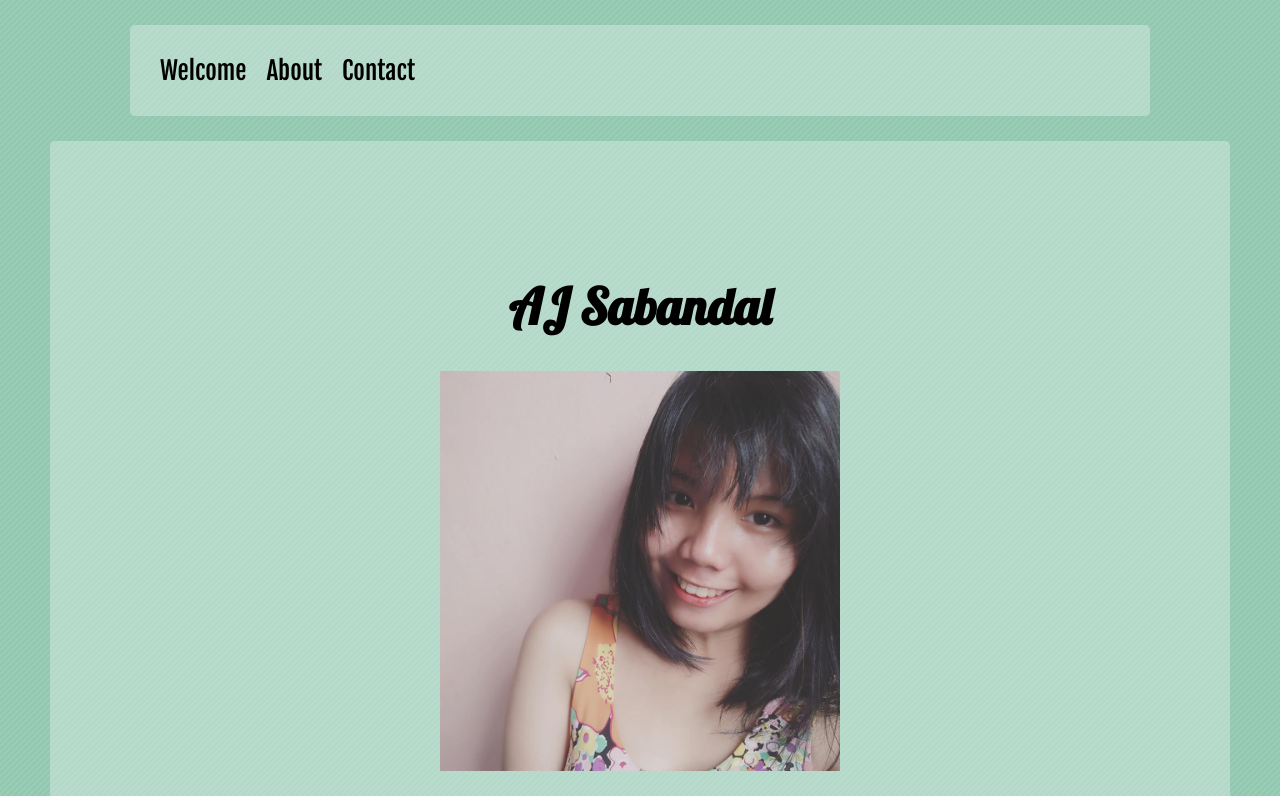
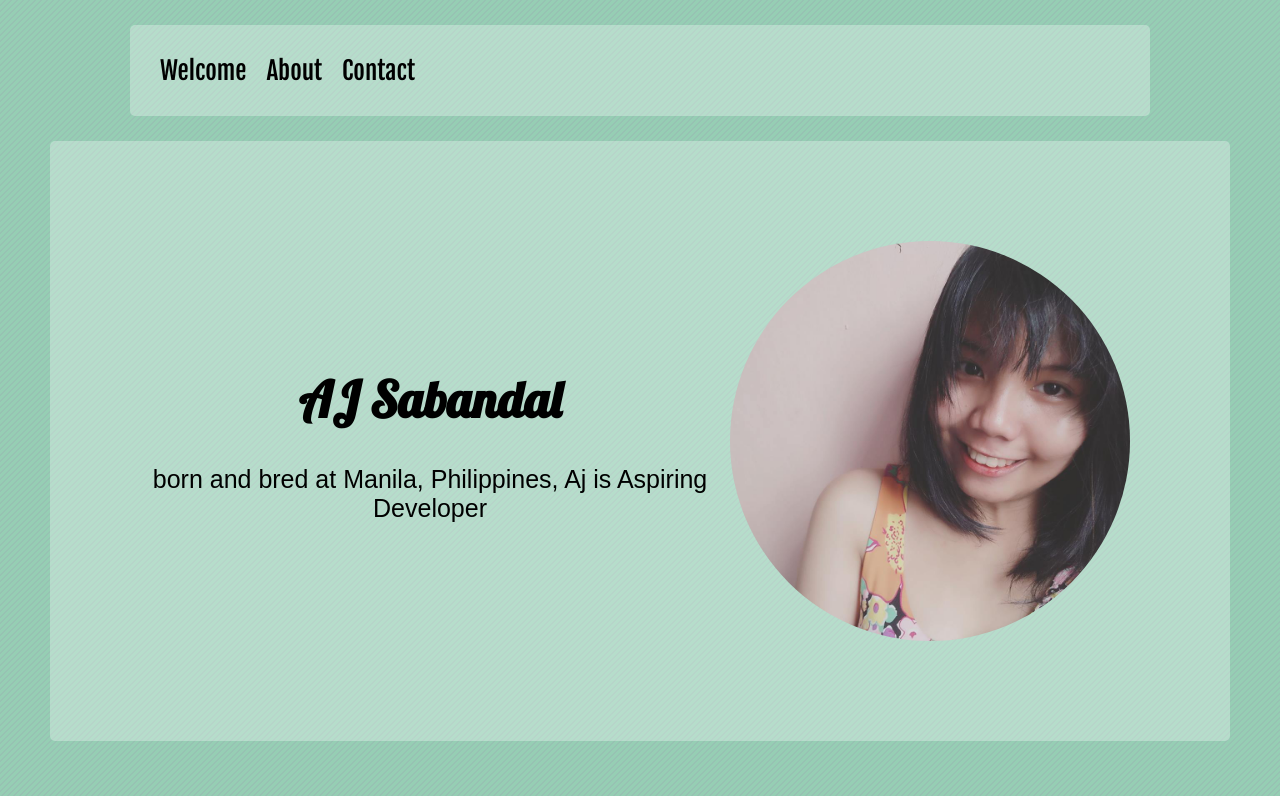
Before and after one commit to ajsabandal/aj-sdrawing, a plain HTML site: page about.html in a window 1280 px wide. Shown: the top 796 px of the page. Drawn offline with Linux system fonts and the light colour scheme.

Commit message:
changing the size of container and images

```diff
--- a/about.html
+++ b/about.html
@@ -24,18 +24,16 @@
     </ul>
 
     <div class="container">
+    <div class="about-me-main">
 
-    <h1>AJ Sabandal</h1>
+      <div>
+            <h1>AJ Sabandal</h1>
+            <p>
+                    born and bred at Manila, Philippines, Aj is Aspiring Developer
+            </p>
+      </div>
 
-    <center>
-    <img src="./img/aj.jpg" alt="Anna Marie Joy Sabandal" title="Anna Marie Joy Sabandal" style="width: 400px; height: 400px;" />
-    </center>
-
-    <p>
-        born and bred at Manila, Philippines, Aj is Aspiring Developer
-    </p>
-
-    </div>
+        <img class="about-me-image" src="./img/aj.jpg" alt="Anna Marie Joy Sabandal" title="Anna Marie Joy Sabandal"/>
 
 </body>
 
--- a/style/base.css
+++ b/style/base.css
@@ -49,3 +49,13 @@ p {
     font-size: 25px;
     font-family: sans-serif;
 }
+.about-me-main {
+   display: flex;
+   align-items: center;
+}
+.about-me-image {
+    height: 400px;
+    width: 400px;
+    border-radius: 100%;
+    margin-left: 20px;
+}
```
